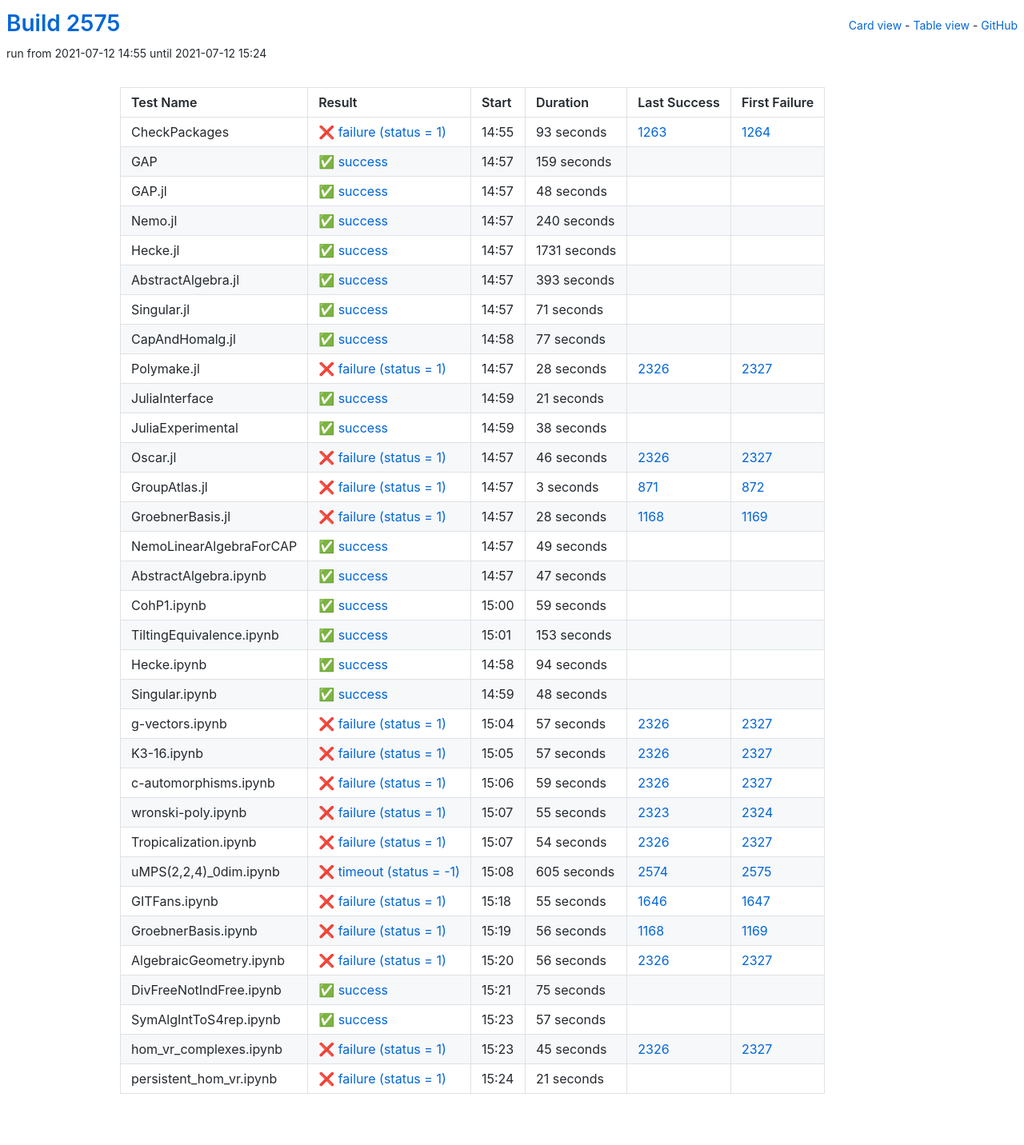
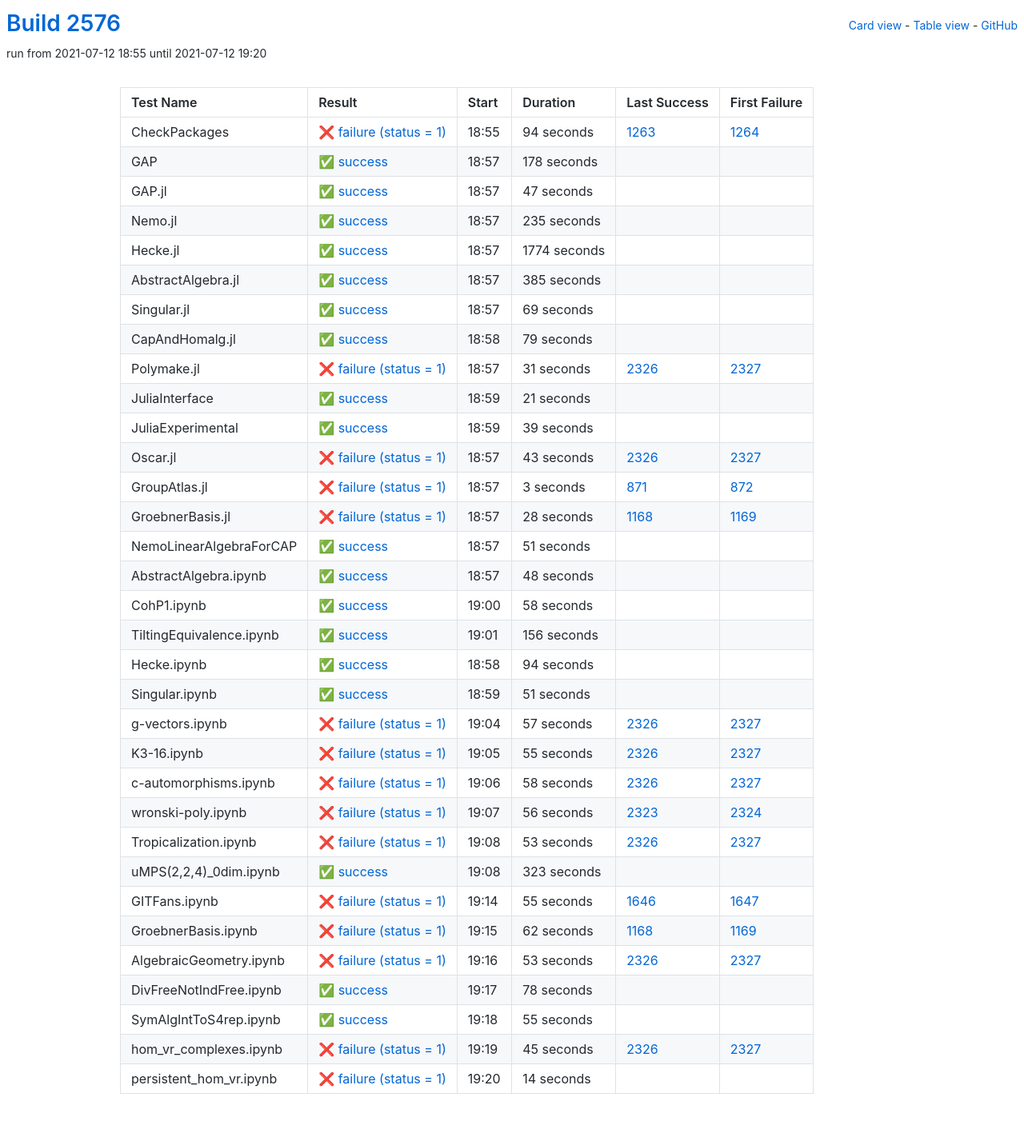
Before and after one commit to oscar-system/oscar-ci-status-stable, a Jekyll site: the page built from table.html, in a window 1280 px wide. Shown: the whole page at 80% size. Built offline with Jekyll 4.4.1, drawn with Linux system fonts in a browser that asks for light colours.

Commit message:
Build #2576

```diff
--- a/_data/ci.yml
+++ b/_data/ci.yml
@@ -1,6 +1,6 @@
 ---
-build: 2575
-build_url: https://oscarci.mathematik.uni-kl.de/job/oscar-stable/2575/
+build: 2576
+build_url: https://oscarci.mathematik.uni-kl.de/job/oscar-stable/2576/
 job: oscar-stable
 organization: oscar-system
 repo: oscar-ci-status-stable
@@ -8,116 +8,116 @@ repourl: https://github.com/oscar-system/oscar-ci-status-stable
 tests:
 - name: CheckPackages
   id: checkpackages
-  log: https://oscarci.mathematik.uni-kl.de/job/oscar-stable/2575/artifact/logs/build-2575/CheckPackages.log
-  start: 2021-07-12 14:55
+  log: https://oscarci.mathematik.uni-kl.de/job/oscar-stable/2576/artifact/logs/build-2576/CheckPackages.log
+  start: 2021-07-12 18:55
   success: false
   exitcode: 1
   status: failure
-  duration: 93
+  duration: 94
   last_success: 1263
   last_success_url: https://oscarci.mathematik.uni-kl.de/job/oscar-stable/1263/
   first_failure: 1264
   first_failure_url: https://oscarci.mathematik.uni-kl.de/job/oscar-stable/1264/
 - name: GAP
   id: gap
-  log: https://oscarci.mathematik.uni-kl.de/job/oscar-stable/2575/artifact/logs/build-2575/GAP.log
-  start: 2021-07-12 14:57
+  log: https://oscarci.mathematik.uni-kl.de/job/oscar-stable/2576/artifact/logs/build-2576/GAP.log
+  start: 2021-07-12 18:57
   success: true
   exitcode: 0
   status: success
-  duration: 159
+  duration: 178
   last_success: false
   last_success_url:
   first_failure: false
   first_failure_url:
 - name: GAP.jl
   id: gap-jl
-  log: https://oscarci.mathematik.uni-kl.de/job/oscar-stable/2575/artifact/logs/build-2575/GAP.jl.log
-  start: 2021-07-12 14:57
+  log: https://oscarci.mathematik.uni-kl.de/job/oscar-stable/2576/artifact/logs/build-2576/GAP.jl.log
+  start: 2021-07-12 18:57
   success: true
   exitcode: 0
   status: success
-  duration: 48
+  duration: 47
   last_success: false
   last_success_url:
   first_failure: false
   first_failure_url:
 - name: Nemo.jl
   id: nemo-jl
-  log: https://oscarci.mathematik.uni-kl.de/job/oscar-stable/2575/artifact/logs/build-2575/Nemo.jl.log
-  start: 2021-07-12 14:57
+  log: https://oscarci.mathematik.uni-kl.de/job/oscar-stable/2576/artifact/logs/build-2576/Nemo.jl.log
+  start: 2021-07-12 18:57
   success: true
   exitcode: 0
   status: success
-  duration: 240
+  duration: 235
   last_success: false
   last_success_url:
   first_failure: false
   first_failure_url:
 - name: Hecke.jl
   id: hecke-jl
-  log: https://oscarci.mathematik.uni-kl.de/job/oscar-stable/2575/artifact/logs/build-2575/Hecke.jl.log
-  start: 2021-07-12 14:57
+  log: https://oscarci.mathematik.uni-kl.de/job/oscar-stable/2576/artifact/logs/build-2576/Hecke.jl.log
+  start: 2021-07-12 18:57
   success: true
   exitcode: 0
   status: success
-  duration: 1731
+  duration: 1774
   last_success: false
   last_success_url:
   first_failure: false
   first_failure_url:
 - name: AbstractAlgebra.jl
   id: abstractalgebra-jl
-  log: https://oscarci.mathematik.uni-kl.de/job/oscar-stable/2575/artifact/logs/build-2575/AbstractAlgebra.jl.log
-  start: 2021-07-12 14:57
+  log: https://oscarci.mathematik.uni-kl.de/job/oscar-stable/2576/artifact/logs/build-2576/AbstractAlgebra.jl.log
+  start: 2021-07-12 18:57
   success: true
   exitcode: 0
   status: success
-  duration: 393
+  duration: 385
   last_success: false
   last_success_url:
   first_failure: false
   first_failure_url:
 - name: Singular.jl
   id: singular-jl
-  log: https://oscarci.mathematik.uni-kl.de/job/oscar-stable/2575/artifact/logs/build-2575/Singular.jl.log
-  start: 2021-07-12 14:57
+  log: https://oscarci.mathematik.uni-kl.de/job/oscar-stable/2576/artifact/logs/build-2576/Singular.jl.log
+  start: 2021-07-12 18:57
   success: true
   exitcode: 0
   status: success
-  duration: 71
+  duration: 69
   last_success: false
   last_success_url:
   first_failure: false
   first_failure_url:
 - name: CapAndHomalg.jl
   id: capandhomalg-jl
-  log: https://oscarci.mathematik.uni-kl.de/job/oscar-stable/2575/artifact/logs/build-2575/CapAndHomalg.jl.log
-  start: 2021-07-12 14:58
+  log: https://oscarci.mathematik.uni-kl.de/job/oscar-stable/2576/artifact/logs/build-2576/CapAndHomalg.jl.log
+  start: 2021-07-12 18:58
   success: true
   exitcode: 0
   status: success
-  duration: 77
+  duration: 79
   last_success: false
   last_success_url:
   first_failure: false
   first_failure_url:
 - name: Polymake.jl
   id: polymake-jl
-  log: https://oscarci.mathematik.uni-kl.de/job/oscar-stable/2575/artifact/logs/build-2575/Polymake.jl.log
-  start: 2021-07-12 14:57
+  log: https://oscarci.mathematik.uni-kl.de/job/oscar-stable/2576/artifact/logs/build-2576/Polymake.jl.log
+  start: 2021-07-12 18:57
   success: false
   exitcode: 1
   status: failure
-  duration: 28
+  duration: 31
   last_success: 2326
   last_success_url: https://oscarci.mathematik.uni-kl.de/job/oscar-stable/2326/
   first_failure: 2327
   first_failure_url: https://oscarci.mathematik.uni-kl.de/job/oscar-stable/2327/
 - name: JuliaInterface
   id: juliainterface
-  log: https://oscarci.mathematik.uni-kl.de/job/oscar-stable/2575/artifact/logs/build-2575/JuliaInterface.log
-  start: 2021-07-12 14:59
+  log: https://oscarci.mathematik.uni-kl.de/job/oscar-stable/2576/artifact/logs/build-2576/JuliaInterface.log
+  start: 2021-07-12 18:59
   success: true
   exitcode: 0
   status: success
@@ -128,32 +128,32 @@ tests:
   first_failure_url:
 - name: JuliaExperimental
   id: juliaexperimental
-  log: https://oscarci.mathematik.uni-kl.de/job/oscar-stable/2575/artifact/logs/build-2575/JuliaExperimental.log
-  start: 2021-07-12 14:59
+  log: https://oscarci.mathematik.uni-kl.de/job/oscar-stable/2576/artifact/logs/build-2576/JuliaExperimental.log
+  start: 2021-07-12 18:59
   success: true
   exitcode: 0
   status: success
-  duration: 38
+  duration: 39
   last_success: false
   last_success_url:
   first_failure: false
   first_failure_url:
 - name: Oscar.jl
   id: oscar-jl
-  log: https://oscarci.mathematik.uni-kl.de/job/oscar-stable/2575/artifact/logs/build-2575/Oscar.jl.log
-  start: 2021-07-12 14:57
+  log: https://oscarci.mathematik.uni-kl.de/job/oscar-stable/2576/artifact/logs/build-2576/Oscar.jl.log
+  start: 2021-07-12 18:57
   success: false
   exitcode: 1
   status: failure
-  duration: 46
+  duration: 43
   last_success: 2326
   last_success_url: https://oscarci.mathematik.uni-kl.de/job/oscar-stable/2326/
   first_failure: 2327
   first_failure_url: https://oscarci.mathematik.uni-kl.de/job/oscar-stable/2327/
 - name: GroupAtlas.jl
   id: groupatlas-jl
-  log: https://oscarci.mathematik.uni-kl.de/job/oscar-stable/2575/artifact/logs/build-2575/GroupAtlas.jl.log
-  start: 2021-07-12 14:57
+  log: https://oscarci.mathematik.uni-kl.de/job/oscar-stable/2576/artifact/logs/build-2576/GroupAtlas.jl.log
+  start: 2021-07-12 18:57
   success: false
   exitcode: 1
   status: failure
@@ -164,8 +164,8 @@ tests:
   first_failure_url: https://oscarci.mathematik.uni-kl.de/job/oscar-stable/872/
 - name: GroebnerBasis.jl
   id: groebnerbasis-jl
-  log: https://oscarci.mathematik.uni-kl.de/job/oscar-stable/2575/artifact/logs/build-2575/GroebnerBasis.jl.log
-  start: 2021-07-12 14:57
+  log: https://oscarci.mathematik.uni-kl.de/job/oscar-stable/2576/artifact/logs/build-2576/GroebnerBasis.jl.log
+  start: 2021-07-12 18:57
   success: false
   exitcode: 1
   status: failure
@@ -176,56 +176,56 @@ tests:
   first_failure_url: https://oscarci.mathematik.uni-kl.de/job/oscar-stable/1169/
 - name: NemoLinearAlgebraForCAP
   id: nemolinearalgebraforcap
-  log: https://oscarci.mathematik.uni-kl.de/job/oscar-stable/2575/artifact/logs/build-2575/NemoLinearAlgebraForCAP.log
-  start: 2021-07-12 14:57
+  log: https://oscarci.mathematik.uni-kl.de/job/oscar-stable/2576/artifact/logs/build-2576/NemoLinearAlgebraForCAP.log
+  start: 2021-07-12 18:57
   success: true
   exitcode: 0
   status: success
-  duration: 49
+  duration: 51
   last_success: false
   last_success_url:
   first_failure: false
   first_failure_url:
 - name: AbstractAlgebra.ipynb
   id: abstractalgebra-ipynb
-  log: https://oscarci.mathematik.uni-kl.de/job/oscar-stable/2575/artifact/logs/build-2575/AbstractAlgebra.ipynb.log
-  start: 2021-07-12 14:57
+  log: https://oscarci.mathematik.uni-kl.de/job/oscar-stable/2576/artifact/logs/build-2576/AbstractAlgebra.ipynb.log
+  start: 2021-07-12 18:57
   success: true
   exitcode: 0
   status: success
-  duration: 47
+  duration: 48
   last_success: false
   last_success_url:
   first_failure: false
   first_failure_url:
 - name: CohP1.ipynb
   id: cohp1-ipynb
-  log: https://oscarci.mathematik.uni-kl.de/job/oscar-stable/2575/artifact/logs/build-2575/CohP1.ipynb.log
-  start: 2021-07-12 15:00
+  log: https://oscarci.mathematik.uni-kl.de/job/oscar-stable/2576/artifact/logs/build-2576/CohP1.ipynb.log
+  start: 2021-07-12 19:00
   success: true
   exitcode: 0
   status: success
-  duration: 59
+  duration: 58
   last_success: false
   last_success_url:
   first_failure: false
   first_failure_url:
 - name: TiltingEquivalence.ipynb
   id: tiltingequivalence-ipynb
-  log: https://oscarci.mathematik.uni-kl.de/job/oscar-stable/2575/artifact/logs/build-2575/TiltingEquivalence.ipynb.log
-  start: 2021-07-12 15:01
+  log: https://oscarci.mathematik.uni-kl.de/job/oscar-stable/2576/artifact/logs/build-2576/TiltingEquivalence.ipynb.log
+  start: 2021-07-12 19:01
   success: true
   exitcode: 0
   status: success
-  duration: 153
+  duration: 156
   last_success: false
   last_success_url:
   first_failure: false
   first_failure_url:
 - name: Hecke.ipynb
   id: hecke-ipynb
-  log: https://oscarci.mathematik.uni-kl.de/job/oscar-stable/2575/artifact/logs/build-2575/Hecke.ipynb.log
-  start: 2021-07-12 14:58
+  log: https://oscarci.mathematik.uni-kl.de/job/oscar-stable/2576/artifact/logs/build-2576/Hecke.ipynb.log
+  start: 2021-07-12 18:58
   success: true
   exitcode: 0
   status: success
@@ -236,20 +236,20 @@ tests:
   first_failure_url:
 - name: Singular.ipynb
   id: singular-ipynb
-  log: https://oscarci.mathematik.uni-kl.de/job/oscar-stable/2575/artifact/logs/build-2575/Singular.ipynb.log
-  start: 2021-07-12 14:59
+  log: https://oscarci.mathematik.uni-kl.de/job/oscar-stable/2576/artifact/logs/build-2576/Singular.ipynb.log
+  start: 2021-07-12 18:59
   success: true
   exitcode: 0
   status: success
-  duration: 48
+  duration: 51
   last_success: false
   last_success_url:
   first_failure: false
   first_failure_url:
 - name: g-vectors.ipynb
   id: g-vectors-ipynb
-  log: https://oscarci.mathematik.uni-kl.de/job/oscar-stable/2575/artifact/logs/build-2575/g-vectors.ipynb.log
-  start: 2021-07-12 15:04
+  log: https://oscarci.mathematik.uni-kl.de/job/oscar-stable/2576/artifact/logs/build-2576/g-vectors.ipynb.log
+  start: 2021-07-12 19:04
   success: false
   exitcode: 1
   status: failure
@@ -260,68 +260,68 @@ tests:
   first_failure_url: https://oscarci.mathematik.uni-kl.de/job/oscar-stable/2327/
 - name: K3-16.ipynb
   id: k3-16-ipynb
-  log: https://oscarci.mathematik.uni-kl.de/job/oscar-stable/2575/artifact/logs/build-2575/K3-16.ipynb.log
-  start: 2021-07-12 15:05
+  log: https://oscarci.mathematik.uni-kl.de/job/oscar-stable/2576/artifact/logs/build-2576/K3-16.ipynb.log
+  start: 2021-07-12 19:05
   success: false
   exitcode: 1
   status: failure
-  duration: 57
+  duration: 55
   last_success: 2326
   last_success_url: https://oscarci.mathematik.uni-kl.de/job/oscar-stable/2326/
   first_failure: 2327
   first_failure_url: https://oscarci.mathematik.uni-kl.de/job/oscar-stable/2327/
 - name: c-automorphisms.ipynb
   id: c-automorphisms-ipynb
-  log: https://oscarci.mathematik.uni-kl.de/job/oscar-stable/2575/artifact/logs/build-2575/c-automorphisms.ipynb.log
-  start: 2021-07-12 15:06
+  log: https://oscarci.mathematik.uni-kl.de/job/oscar-stable/2576/artifact/logs/build-2576/c-automorphisms.ipynb.log
+  start: 2021-07-12 19:06
   success: false
   exitcode: 1
   status: failure
-  duration: 59
+  duration: 58
   last_success: 2326
   last_success_url: https://oscarci.mathematik.uni-kl.de/job/oscar-stable/2326/
   first_failure: 2327
   first_failure_url: https://oscarci.mathematik.uni-kl.de/job/oscar-stable/2327/
 - name: wronski-poly.ipynb
   id: wronski-poly-ipynb
-  log: https://oscarci.mathematik.uni-kl.de/job/oscar-stable/2575/artifact/logs/build-2575/wronski-poly.ipynb.log
-  start: 2021-07-12 15:07
+  log: https://oscarci.mathematik.uni-kl.de/job/oscar-stable/2576/artifact/logs/build-2576/wronski-poly.ipynb.log
+  start: 2021-07-12 19:07
   success: false
   exitcode: 1
   status: failure
-  duration: 55
+  duration: 56
   last_success: 2323
   last_success_url: https://oscarci.mathematik.uni-kl.de/job/oscar-stable/2323/
   first_failure: 2324
   first_failure_url: https://oscarci.mathematik.uni-kl.de/job/oscar-stable/2324/
 - name: Tropicalization.ipynb
   id: tropicalization-ipynb
-  log: https://oscarci.mathematik.uni-kl.de/job/oscar-stable/2575/artifact/logs/build-2575/Tropicalization.ipynb.log
-  start: 2021-07-12 15:07
+  log: https://oscarci.mathematik.uni-kl.de/job/oscar-stable/2576/artifact/logs/build-2576/Tropicalization.ipynb.log
+  start: 2021-07-12 19:08
   success: false
   exitcode: 1
   status: failure
-  duration: 54
+  duration: 53
   last_success: 2326
   last_success_url: https://oscarci.mathematik.uni-kl.de/job/oscar-stable/2326/
   first_failure: 2327
   first_failure_url: https://oscarci.mathematik.uni-kl.de/job/oscar-stable/2327/
 - name: uMPS(2,2,4)_0dim.ipynb
   id: umps-2-2-4-0dim-ipynb
-  log: https://oscarci.mathematik.uni-kl.de/job/oscar-stable/2575/artifact/logs/build-2575/uMPS-2-2-4-_0dim.ipynb.log
-  start: 2021-07-12 15:08
-  success: false
-  exitcode: -1
-  status: timeout
-  duration: 605
-  last_success: 2574
-  last_success_url: https://oscarci.mathematik.uni-kl.de/job/oscar-stable/2574/
-  first_failure: 2575
-  first_failure_url: https://oscarci.mathematik.uni-kl.de/job/oscar-stable/2575/
+  log: https://oscarci.mathematik.uni-kl.de/job/oscar-stable/2576/artifact/logs/build-2576/uMPS-2-2-4-_0dim.ipynb.log
+  start: 2021-07-12 19:08
+  success: true
+  exitcode: 0
+  status: success
+  duration: 323
+  last_success: false
+  last_success_url:
+  first_failure: false
+  first_failure_url:
 - name: GITFans.ipynb
   id: gitfans-ipynb
-  log: https://oscarci.mathematik.uni-kl.de/job/oscar-stable/2575/artifact/logs/build-2575/GITFans.ipynb.log
-  start: 2021-07-12 15:18
+  log: https://oscarci.mathematik.uni-kl.de/job/oscar-stable/2576/artifact/logs/build-2576/GITFans.ipynb.log
+  start: 2021-07-12 19:14
   success: false
   exitcode: 1
   status: failure
@@ -332,56 +332,56 @@ tests:
   first_failure_url: https://oscarci.mathematik.uni-kl.de/job/oscar-stable/1647/
 - name: GroebnerBasis.ipynb
   id: groebnerbasis-ipynb
-  log: https://oscarci.mathematik.uni-kl.de/job/oscar-stable/2575/artifact/logs/build-2575/GroebnerBasis.ipynb.log
-  start: 2021-07-12 15:19
+  log: https://oscarci.mathematik.uni-kl.de/job/oscar-stable/2576/artifact/logs/build-2576/GroebnerBasis.ipynb.log
+  start: 2021-07-12 19:15
   success: false
   exitcode: 1
   status: failure
-  duration: 56
+  duration: 62
   last_success: 1168
   last_success_url: https://oscarci.mathematik.uni-kl.de/job/oscar-stable/1168/
   first_failure: 1169
   first_failure_url: https://oscarci.mathematik.uni-kl.de/job/oscar-stable/1169/
 - name: AlgebraicGeometry.ipynb
   id: algebraicgeometry-ipynb
-  log: https://oscarci.mathematik.uni-kl.de/job/oscar-stable/2575/artifact/logs/build-2575/AlgebraicGeometry.ipynb.log
-  start: 2021-07-12 15:20
+  log: https://oscarci.mathematik.uni-kl.de/job/oscar-stable/2576/artifact/logs/build-2576/AlgebraicGeometry.ipynb.log
+  start: 2021-07-12 19:16
   success: false
   exitcode: 1
   status: failure
-  duration: 56
+  duration: 53
   last_success: 2326
   last_success_url: https://oscarci.mathematik.uni-kl.de/job/oscar-stable/2326/
   first_failure: 2327
   first_failure_url: https://oscarci.mathematik.uni-kl.de/job/oscar-stable/2327/
 - name: DivFreeNotIndFree.ipynb
   id: divfreenotindfree-ipynb
-  log: https://oscarci.mathematik.uni-kl.de/job/oscar-stable/2575/artifact/logs/build-2575/DivFreeNotIndFree.ipynb.log
-  start: 2021-07-12 15:21
+  log: https://oscarci.mathematik.uni-kl.de/job/oscar-stable/2576/artifact/logs/build-2576/DivFreeNotIndFree.ipynb.log
+  start: 2021-07-12 19:17
   success: true
   exitcode: 0
   status: success
-  duration: 75
+  duration: 78
   last_success: false
   last_success_url:
   first_failure: false
   first_failure_url:
 - name: SymAlgIntToS4rep.ipynb
   id: symalginttos4rep-ipynb
-  log: https://oscarci.mathematik.uni-kl.de/job/oscar-stable/2575/artifact/logs/build-2575/SymAlgIntToS4rep.ipynb.log
-  start: 2021-07-12 15:23
+  log: https://oscarci.mathematik.uni-kl.de/job/oscar-stable/2576/artifact/logs/build-2576/SymAlgIntToS4rep.ipynb.log
+  start: 2021-07-12 19:18
   success: true
   exitcode: 0
   status: success
-  duration: 57
+  duration: 55
   last_success: false
   last_success_url:
   first_failure: false
   first_failure_url:
 - name: hom_vr_complexes.ipynb
   id: hom-vr-complexes-ipynb
-  log: https://oscarci.mathematik.uni-kl.de/job/oscar-stable/2575/artifact/logs/build-2575/hom_vr_complexes.ipynb.log
-  start: 2021-07-12 15:23
+  log: https://oscarci.mathematik.uni-kl.de/job/oscar-stable/2576/artifact/logs/build-2576/hom_vr_complexes.ipynb.log
+  start: 2021-07-12 19:19
   success: false
   exitcode: 1
   status: failure
@@ -392,12 +392,12 @@ tests:
   first_failure_url: https://oscarci.mathematik.uni-kl.de/job/oscar-stable/2327/
 - name: persistent_hom_vr.ipynb
   id: persistent-hom-vr-ipynb
-  log: https://oscarci.mathematik.uni-kl.de/job/oscar-stable/2575/artifact/logs/build-2575/persistent_hom_vr.ipynb.log
-  start: 2021-07-12 15:24
+  log: https://oscarci.mathematik.uni-kl.de/job/oscar-stable/2576/artifact/logs/build-2576/persistent_hom_vr.ipynb.log
+  start: 2021-07-12 19:20
   success: false
   exitcode: 1
   status: failure
-  duration: 21
+  duration: 14
   last_success: false
   last_success_url:
   first_failure: false
```
Also changed, not shown: README.md.
